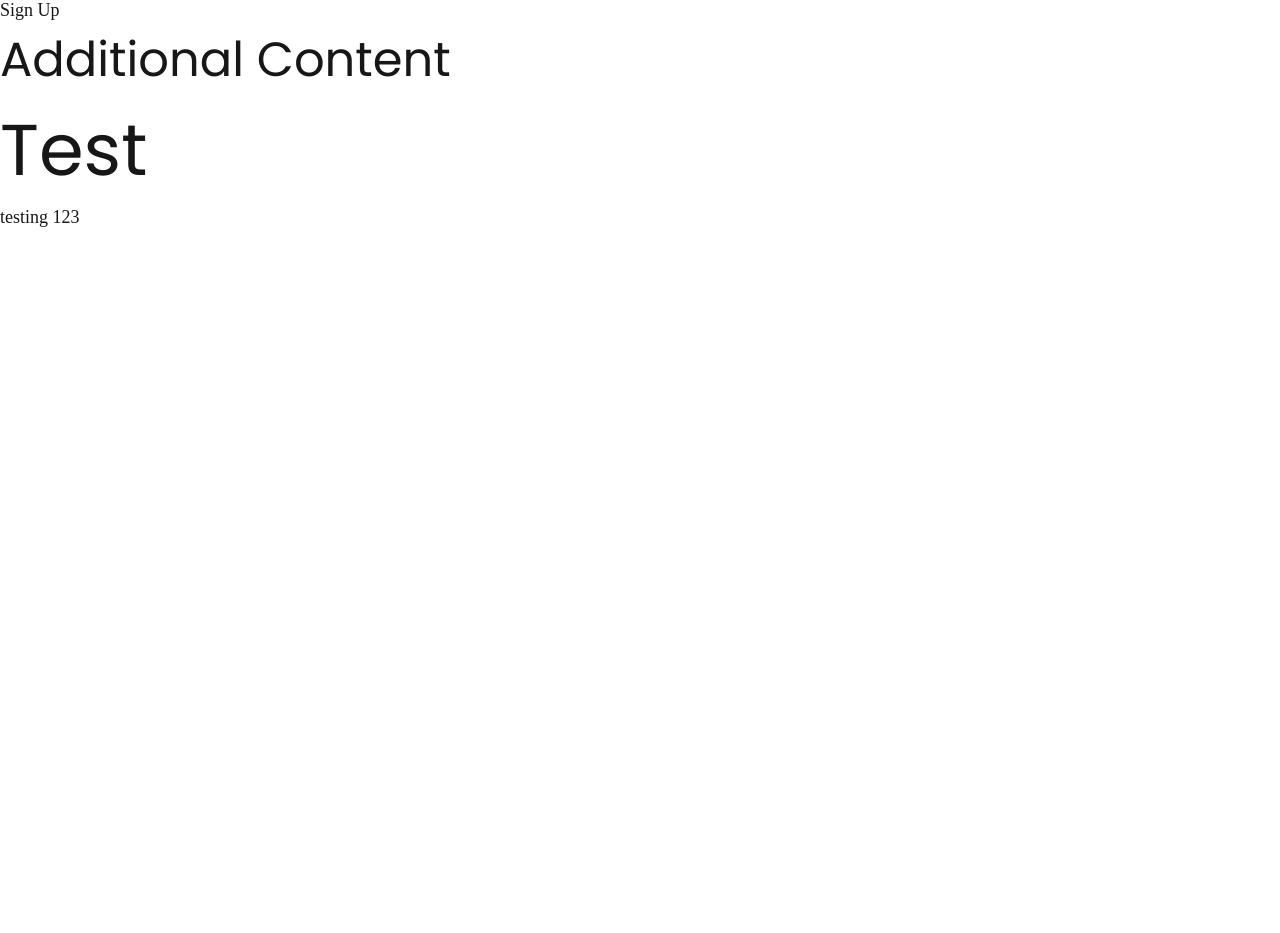
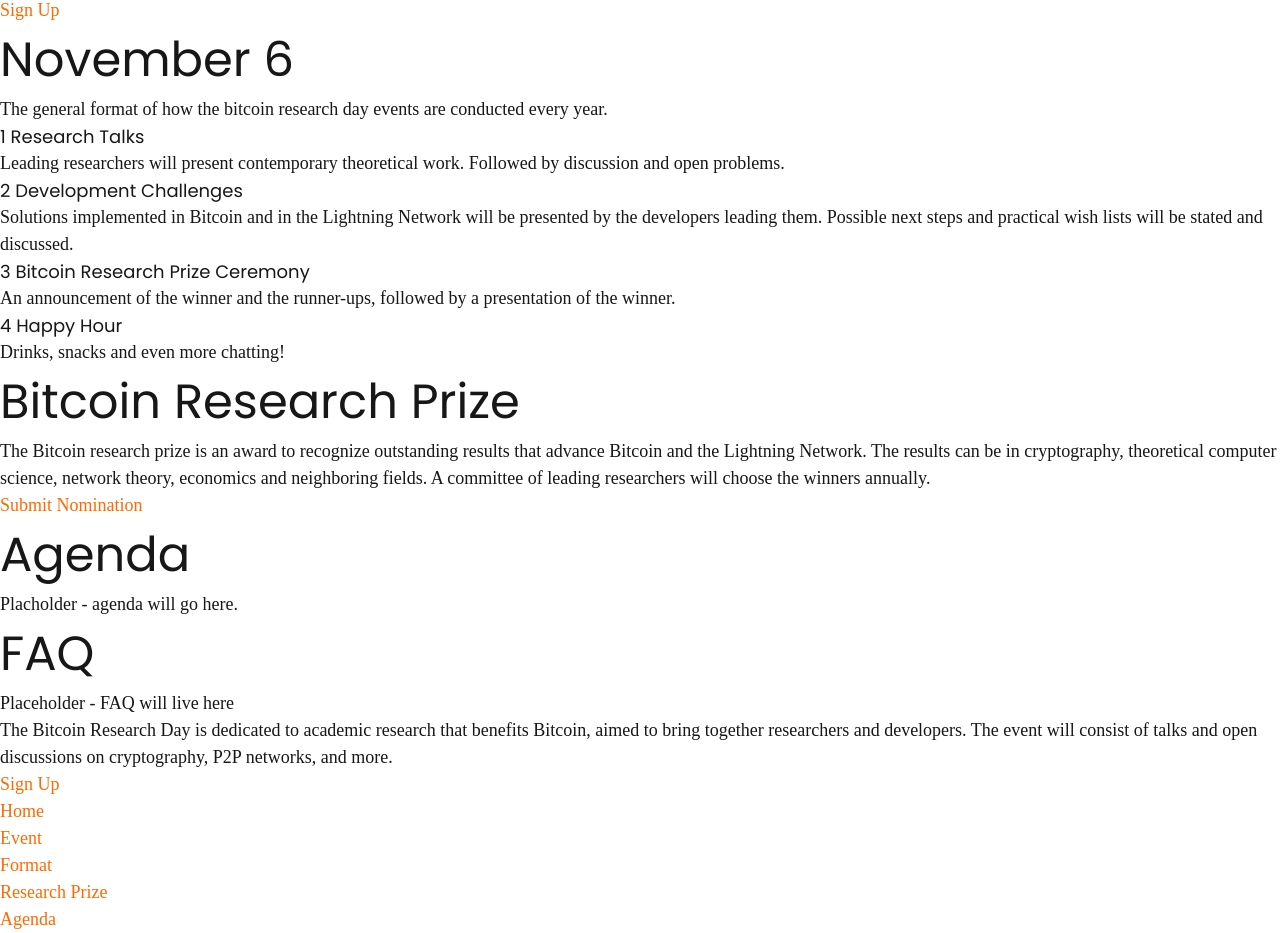
Before and after one commit to chaincodelabs/brd-website, a Next.js app: page / in a window 1280 px wide. Shown: the part 480-1413 px from the top of the page. Before the commit the page ends 800 px from the top, so only its background shows below. Built offline with nearby package versions, Linux system fonts and the light colour scheme.

Commit message:
add remaining content

```diff
--- a/app/globals.css
+++ b/app/globals.css
@@ -27,6 +27,10 @@
   font-size: var(--text-lg);
 }
 
+a {
+  color: var(--color-orange-500);
+}
+
 h1, h2, h3, h4, h5, h6 {
   font-family: var(--font-sans)
 }
--- a/app/page.tsx
+++ b/app/page.tsx
@@ -1,7 +1,35 @@
-import MarkdownContent from '../content/markdown.mdx'
 import HeroContent from '../content/hero.mdx'
+import AboutContent from '@/content/about.mdx'
+import FormatContent from '@/content/format.mdx'
+import PrizeContent from '@/content/prize.mdx'
+import AgendaContent from '@/content/agenda.mdx'
+import FAQContent from '@/content/faq.mdx'
+import FinalMessageContent from '@/content/final-message.mdx'
 
 const headerMenu = [
+  {
+    name: 'Event',
+    uri: '/#event'
+  },
+  {
+    name: 'Format',
+    uri: '/#format'
+  },
+  {
+    name: 'Research Prize',
+    uri: '/#prize'
+  },
+  {
+    name: 'Agenda',
+    uri: '/#agenda'
+  }
+]
+
+const footerMenu = [
+  {
+    name: 'Home',
+    uri: '/'
+  },
   {
     name: 'Event',
     uri: '/#event'
@@ -35,22 +63,37 @@
         </ul>
       </header>
       <main>
-
         <div id="hero">
           <HeroContent />
         </div>
-        <div id="description">
-          <h2>Bringing together researchers and developers</h2>
-          <p>Bitcoin Research Day is a day dedicated to academic research that benefits Bitcoin, with the goal of bring together researchers and developers. The event will consist of talks and open discussions on cryptography, P2P networks, and more.</p>
-          <a href="/">Sign Up</a>
+        <div id="about">
+          <AboutContent />
         </div>
-
-        {/* MDX Content Section */}
-        <div id="markdown-content">
-          <h2>Additional Content</h2>
-          <MarkdownContent />
+        <div id="format">
+          <FormatContent />
+        </div>
+        <div id="prize">
+          <PrizeContent />
+        </div>
+        <div id="agenda">
+          <AgendaContent />
+        </div>
+        <div id="faq">
+          <FAQContent />
+        </div>
+        <div id="final-message">
+          <FinalMessageContent />
         </div>
       </main>
+      <footer>
+        <ul>
+          {footerMenu.map((item, index) => (
+            <li key={index}>
+              <a href={item.uri}>{item.name}</a>
+            </li>
+          ))}
+        </ul>
+      </footer>
     </div>
   );
 }
--- /dev/null
+++ b/content/agenda.mdx
@@ -0,0 +1,3 @@
+## Agenda
+
+Placholder - agenda will go here.
--- /dev/null
+++ b/content/faq.mdx
@@ -0,0 +1,3 @@
+## FAQ
+
+Placeholder - FAQ will live here
--- /dev/null
+++ b/content/final-message.mdx
@@ -0,0 +1,3 @@
+The Bitcoin Research Day is dedicated to academic research that benefits Bitcoin, aimed to bring together researchers and developers. The event will consist of talks and open discussions on cryptography, P2P networks, and more.
+
+[Sign Up](/#)
--- /dev/null
+++ b/content/format.mdx
@@ -0,0 +1,19 @@
+## November 6
+
+The general format of how the bitcoin research day events are conducted every year.
+
+### 1 Research Talks
+
+Leading researchers will present contemporary theoretical work. Followed by discussion and open problems.
+
+### 2 Development Challenges
+
+Solutions implemented in Bitcoin and in the Lightning Network will be presented by the developers leading them. Possible next steps and practical wish lists will be stated and discussed.
+
+### 3 Bitcoin Research Prize Ceremony
+
+An announcement of the winner and the runner-ups, followed by a presentation of the winner.
+
+### 4 Happy Hour
+
+Drinks, snacks and even more chatting!
--- /dev/null
+++ b/content/prize.mdx
@@ -0,0 +1,5 @@
+## Bitcoin Research Prize
+
+The Bitcoin research prize is an award to recognize outstanding results that advance Bitcoin and the Lightning Network. The results can be in cryptography, theoretical computer science, network theory, economics and neighboring fields. A committee of leading researchers will choose the winners annually.
+
+[Submit Nomination](/#)
```
Also changed, not shown: content/about.mdx (renamed from content/description.mdx).
